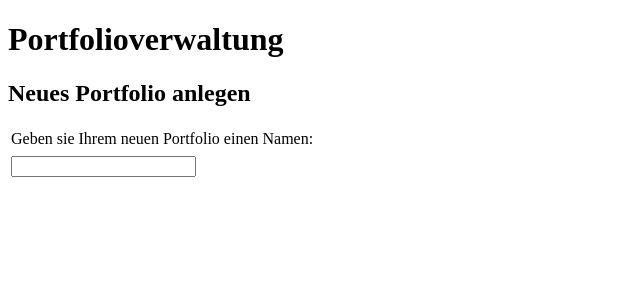
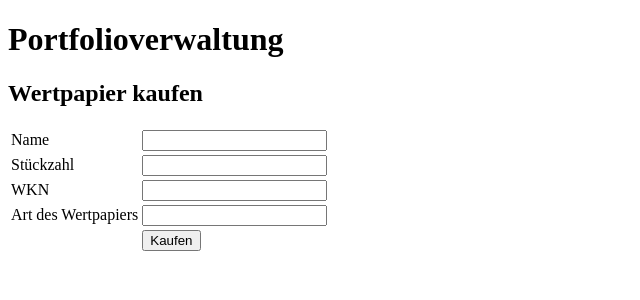
Before and after one commit to marcw347/IAA-Portfolioverwaltung, an Angular app in the folder client/: page / in a window 1280 px wide. Shown: the top 300 px of the page, without its empty margins (0-640 px from the left). Built offline with nearby package versions, Linux system fonts and the light colour scheme.

Commit message:
Buy Stock Dialog Maske erstellt in HTML (drop down menü für Typ des Wertpapiers noch nicht)

```diff
--- a/client/src/app/app.component.html
+++ b/client/src/app/app.component.html
@@ -2,4 +2,4 @@
 
 
 
-<app-create-portfolio-dialog></app-create-portfolio-dialog>
+<app-buy-stock-dialog></app-buy-stock-dialog>
--- a/client/src/app/app.module.ts
+++ b/client/src/app/app.module.ts
@@ -15,6 +15,7 @@ import {StartseitenDialogComponent} from "./startseiten-dialog/startseiten-dialo
 
 import {LogOffDialogComponent} from "./log-off-dialog/log-off-dialog.component";
 import {CreatePortfolioDialogComponent} from "./create-portfolio-dialog/create-portfolio.component";
+import {BuyStockDialogComponent} from "./buy-stock-dialog/buy-stock-dialog.component";
 
 
 @NgModule({
@@ -29,6 +30,7 @@ import {CreatePortfolioDialogComponent} from "./create-portfolio-dialog/create-p
 
         LogOffDialogComponent,
         CreatePortfolioDialogComponent,
+        BuyStockDialogComponent,
 
     ],
     imports: [
--- /dev/null
+++ b/client/src/app/buy-stock-dialog/buy-stock-dialog.component.html
@@ -0,0 +1,32 @@
+<div>
+    <h2>Wertpapier kaufen</h2>
+    <form>
+        <table>
+            <tr>
+                <td>Name</td>
+                <td><input type="text" name="stockName"></td>
+            </tr>
+            <tr>
+                <td>Stückzahl</td>
+                <td><input type="number" name="quantity"></td>
+
+
+            </tr>
+            <tr>
+                <td>WKN</td>
+                <td><input type="number" name="stockID"></td>
+            </tr>
+            <tr>
+                <td>Art des Wertpapiers</td>
+                <td><input type="text" name="typeOfStock"></td>
+
+            </tr>
+            <tr>
+                <td></td>
+                <td><button>Kaufen</button></td>
+            </tr>
+        </table>
+
+
+    </form>
+</div>
--- a/client/src/app/create-portfolio-dialog/create-portfolio.component.html
+++ b/client/src/app/create-portfolio-dialog/create-portfolio.component.html
@@ -10,6 +10,8 @@
             <tr></tr>
             <tr>       <td><input type="text" name="portfolioName"></td> </tr>
 
+            <tr> <button>Anlegen</button></tr>
+
 
         </table>
 
```
Also changed, not shown: client/src/app/buy-stock-dialog/buy-stock-dialog.component.ts (added, +10 -0 lines), client/src/app/buy-stock-dialog/buy-stock-dialog.component.css (added).
